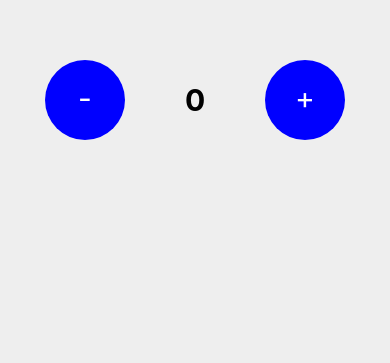
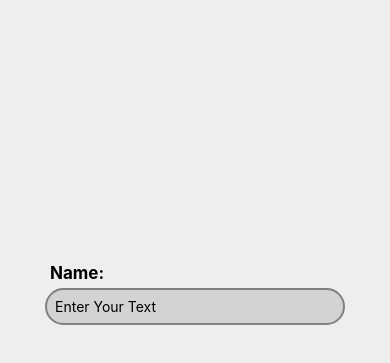
Before and after one commit to ErMapsh/react-native-CLI, a React Native app: screen / in a window 390 px wide. Shown: the part 111-474 px from the top of the page. Built offline with nearby package versions, Linux system fonts and the light colour scheme.

Commit message:
TextInput in react-native

```diff
--- a/App.js
+++ b/App.js
@@ -1,10 +1,12 @@
 import React, {useState} from 'react';
-import UseStateHook from './component/UseStateHook';
-
+import { View } from 'react-native';
+import InputTextFile from './component/InputTextFile';
+import { styles } from './style';
+// import UseStateHook from './component/UseStateHook';
 
 export default function App() {
   const [counter, setcounter] = useState(0);
-  const [flag, setflag] = useState(false)
+  const [flag, setflag] = useState(false);
 
   const plus = () => {
     // console.log("Addition");
@@ -16,14 +18,15 @@ export default function App() {
       setcounter(counter - 1);
       setflag(false);
       // console.log("minus");
-    }else{
-      console.log("Value must greater than 1");
+    } else {
+      console.log('Value must greater than 0');
       setflag(true);
     }
   };
   return (
-    <>
-      <UseStateHook plus={plus} minus={minus} flag={flag} counter={counter}/>
-    </>
+    <View style={styles.container}>
+      {/* <UseStateHook plus={plus} minus={minus} flag={flag} counter={counter} /> */}
+      <InputTextFile />
+    </View>
   );
 }
--- /dev/null
+++ b/component/InputTextFile.js
@@ -0,0 +1,22 @@
+import React, {useState} from 'react';
+import {View, TextInput, Text} from 'react-native';
+import {styles} from '../style';
+
+export default function InputTextFile() {
+  const [text, settext] = useState(null);
+  return (
+    <View>
+      <Text style={styles.Inputlabel}>Name:</Text>
+      <TextInput
+        style={styles.textinput}
+        placeholder="Enter Your Text"
+        onChangeText={val => {
+          settext(val);
+        }}
+      />
+      <View>
+        <Text style={styles.Text}>{text}</Text>
+      </View>
+    </View>
+  );
+}
--- a/style.js
+++ b/style.js
@@ -22,11 +22,27 @@ const styles = StyleSheet.create({
     textAlign: 'center',
   },
   Text: {
+    padding: 20,
     textAlign: 'center',
     fontWeight: 'bold',
     fontSize: 30,
     color: 'black',
   },
+  textinput:{
+    borderWidth: 2,
+    borderColor: 'gray',
+    borderRadius: 50,
+    padding: 8,
+    width: 300,
+    backgroundColor: 'lightgray',
+  },
+  Inputlabel:{
+    padding: 5,
+    fontSize: 17,
+    fontWeight : 'bold',
+    color: 'black',
+  }
+
 
 });
 
```
